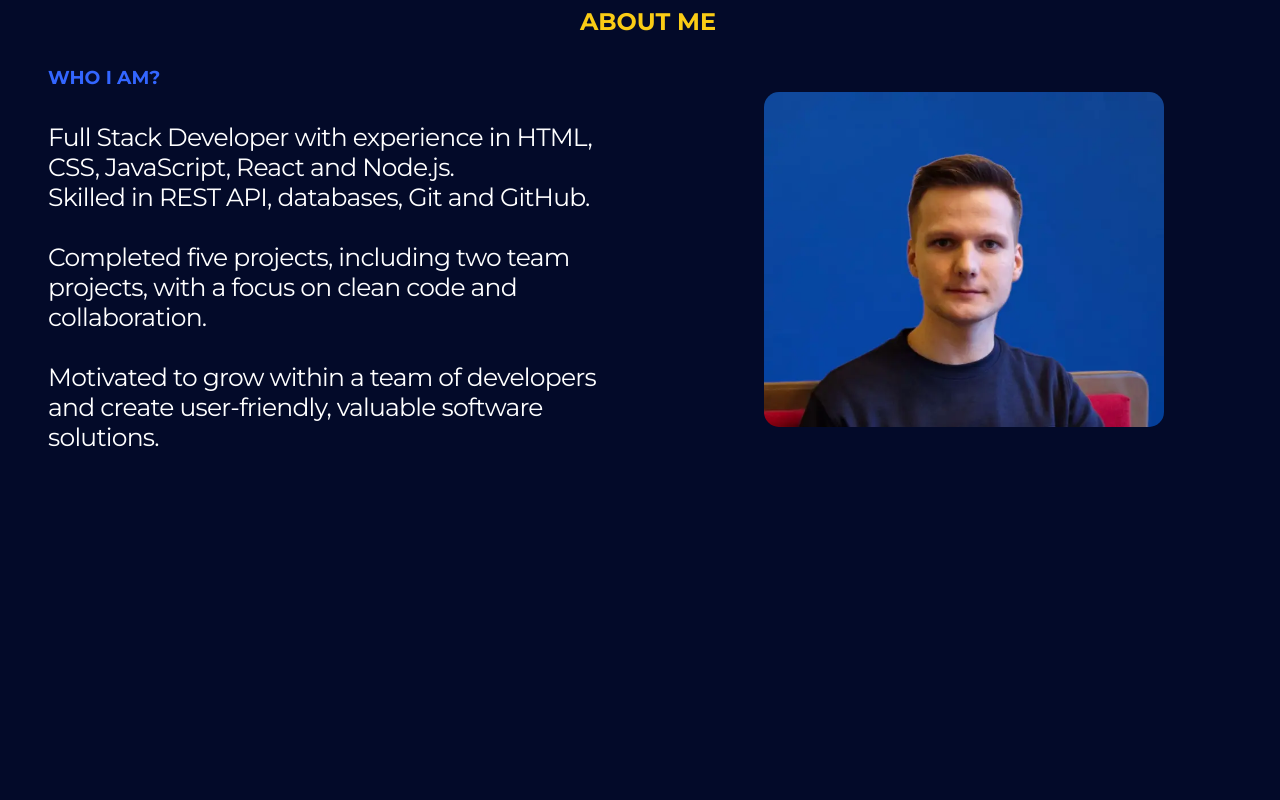
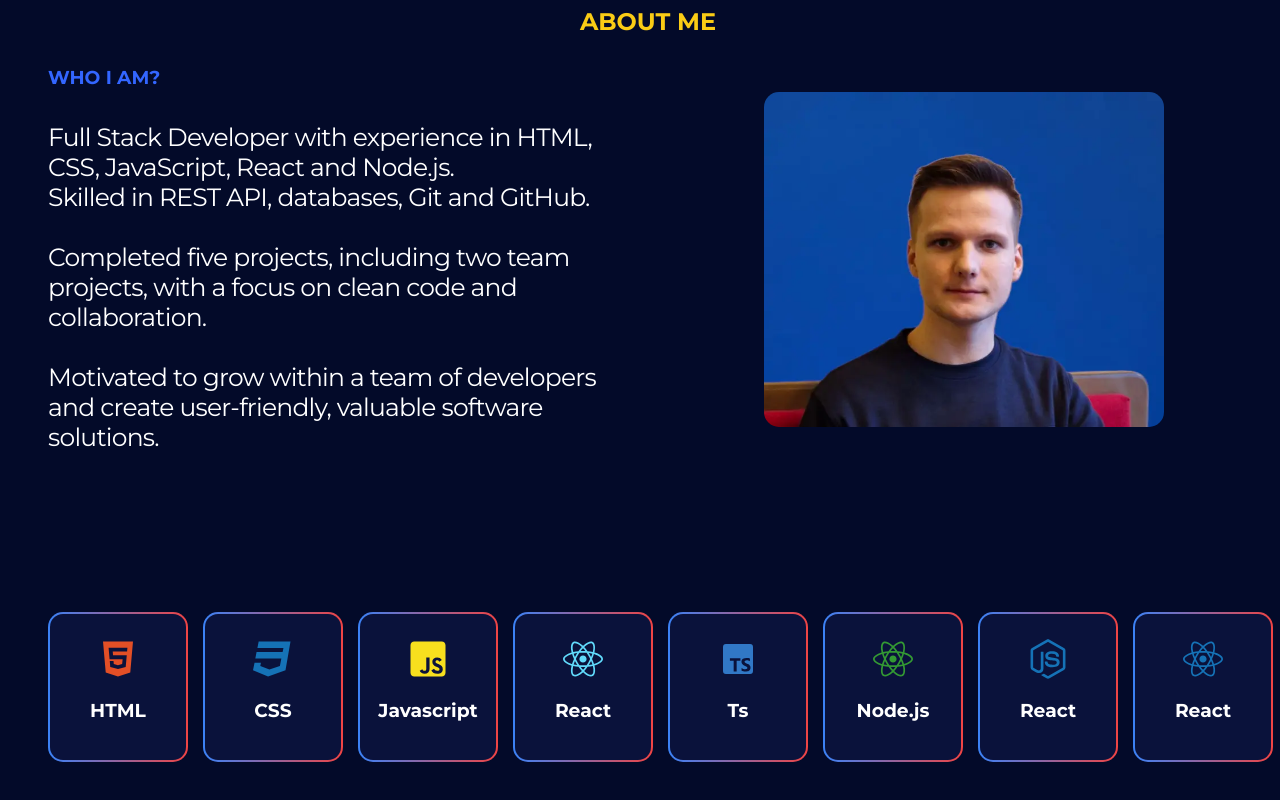
Before and after one commit to Roman1019/my-portfolio, a React (Vite) app: page / in a window 1280 px wide. Shown: the part 813-1613 px from the top of the page. Before the commit the page ends 1353 px from the top, so only its background shows below. Built offline with nearby package versions, Linux system fonts and the light colour scheme.

Commit message:
skills icon

```diff
--- a/package.json
+++ b/package.json
@@ -14,6 +14,7 @@
     "clsx": "^2.1.1",
     "react": "^19.2.0",
     "react-dom": "^19.2.0",
+    "react-fast-marquee": "^1.6.5",
     "react-icons": "^5.5.0",
     "react-router-dom": "^7.13.0"
   },
--- a/src/App/App.jsx
+++ b/src/App/App.jsx
@@ -1,6 +1,7 @@
 import AboutMe from "../AboutMe/AboutMe";
 import AboutMeSecond from "../AboutMeSecond/AboutMeSecond";
 import Header from "../Header/Header";
+import Skills from "../Skills/Skills";
 
 export default function App() {
   return (
@@ -9,6 +10,7 @@ export default function App() {
       <main>
         <AboutMe />
         <AboutMeSecond />
+        <Skills />
       </main>
     </>
   );
--- a/src/Skills/Skills.jsx
+++ b/src/Skills/Skills.jsx
@@ -1,9 +1,85 @@
 import css from "./Skills.module.css";
+import Marquee from "react-fast-marquee";
+import { FaReact } from "react-icons/fa";
+import { FaHtml5 } from "react-icons/fa";
+import { FaCss3 } from "react-icons/fa";
+import { FaJsSquare } from "react-icons/fa";
+import { BiLogoTypescript } from "react-icons/bi";
+import { FaNodeJs } from "react-icons/fa";
 
 export default function Header() {
   return (
     <section className={css.sectionHeader}>
-      <ul></ul>
+      <div className={css.container}>
+        {/* <Marquee> */}
+        <ul className={css.skillsList}>
+          <li className={css.skillsItem}>
+            <div className={css.skillsItemDiv}>
+              <div className={`${css.iconSlillsBaze} ${css.iconSkillsHtml}`}>
+                <FaHtml5 size={40} />
+              </div>
+              <h3 className={css.textIcon}>HTML</h3>
+            </div>
+          </li>
+          <li className={css.skillsItem}>
+            <div className={css.skillsItemDiv}>
+              <div className={`${css.iconSlillsBaze} ${css.iconSkillsCss}`}>
+                <FaCss3 size={40} />
+              </div>
+              <h3 className={css.textIcon}>CSS</h3>
+            </div>
+          </li>
+          <li className={css.skillsItem}>
+            <div className={css.skillsItemDiv}>
+              <div className={`${css.iconSlillsBaze} ${css.iconSkillsJs}`}>
+                <FaJsSquare size={40} />
+              </div>
+              <h3 className={css.textIcon}>Javascript</h3>
+            </div>
+          </li>
+          <li className={css.skillsItem}>
+            <div className={css.skillsItemDiv}>
+              <div className={`${css.iconSlillsBaze} ${css.iconSkillsReact}`}>
+                <FaReact size={40} />
+              </div>
+              <h3 className={css.textIcon}>React</h3>
+            </div>
+          </li>
+          <li className={css.skillsItem}>
+            <div className={css.skillsItemDiv}>
+              <div className={`${css.iconSlillsBaze} ${css.iconSkillsTs}`}>
+                <BiLogoTypescript size={40} />
+              </div>
+              <h3 className={css.textIcon}>Ts</h3>
+            </div>
+          </li>
+          <li className={css.skillsItem}>
+            <div className={css.skillsItemDiv}>
+              <div className={`${css.iconSlillsBaze} ${css.iconSkillsNode}`}>
+                <FaReact size={40} />
+              </div>
+              <h3 className={css.textIcon}>Node.js</h3>
+            </div>
+          </li>
+          <li className={css.skillsItem}>
+            <div className={css.skillsItemDiv}>
+              <div className={`${css.iconSlillsBaze} ${css.iconSkillsCss}`}>
+                <FaNodeJs size={40} />
+              </div>
+              <h3 className={css.textIcon}>React</h3>
+            </div>
+          </li>
+          <li className={css.skillsItem}>
+            <div className={css.skillsItemDiv}>
+              <div className={`${css.iconSlillsBaze} ${css.iconSkillsCss}`}>
+                <FaReact size={40} />
+              </div>
+              <h3 className={css.textIcon}>React</h3>
+            </div>
+          </li>
+        </ul>
+        {/* </Marquee> */}
+      </div>
     </section>
   );
 }
--- a/src/Skills/Skills.module.css
+++ b/src/Skills/Skills.module.css
@@ -0,0 +1,81 @@
+.container {
+  max-width: 1200px;
+  margin: 0 auto;
+  padding: 80px 32px;
+  /* display: flex;
+  align-items: center;
+  justify-content: space-between;
+  gap: 64px; */
+}
+
+.sectionHeader {
+}
+.skillsList {
+  display: flex;
+  gap: 15px;
+}
+.skillsItem {
+  /* background-color: aliceblue; */
+  /* width: 200px;
+  height: 200px; */
+}
+
+.skillsItemDiv {
+  box-sizing: border-box;
+  cursor: pointer;
+  border-radius: 15px;
+  padding: 25px;
+  width: 140px;
+  height: 150px;
+  border: 2px solid transparent;
+  background:
+    linear-gradient(#0a123b, #0a123b) padding-box,
+    linear-gradient(90deg, #3b82f6, #ef4444) border-box;
+
+  transition:
+    transform 0.4s ease,
+    background-color 0.4s ease,
+    color 0.4s ease,
+    border-color 0.4s ease,
+    box-shadow 0.4s ease;
+
+  will-change: transform;
+}
+
+.skillsItemDiv:hover {
+  transform: scale(1.05);
+  border-color: rgb(103, 0, 103);
+}
+.iconSlillsBaze {
+  display: flex;
+  align-items: center;
+  justify-content: center;
+  margin-bottom: 20px;
+}
+.iconSkillsHtml {
+  color: #e34f26;
+}
+
+.iconSkillsCss {
+  color: #1572b6;
+}
+.iconSkillsJs {
+  color: #f7df1e;
+}
+
+.iconSkillsReact {
+  color: #61dafb;
+}
+
+.iconSkillsTs {
+  color: #3178c6;
+}
+
+.iconSkillsNode {
+  color: #339933;
+}
+.textIcon {
+  display: flex;
+  align-items: center;
+  justify-content: center;
+}
```
Also changed, not shown: 1 other file (tests, documents, lock files or other folders).
